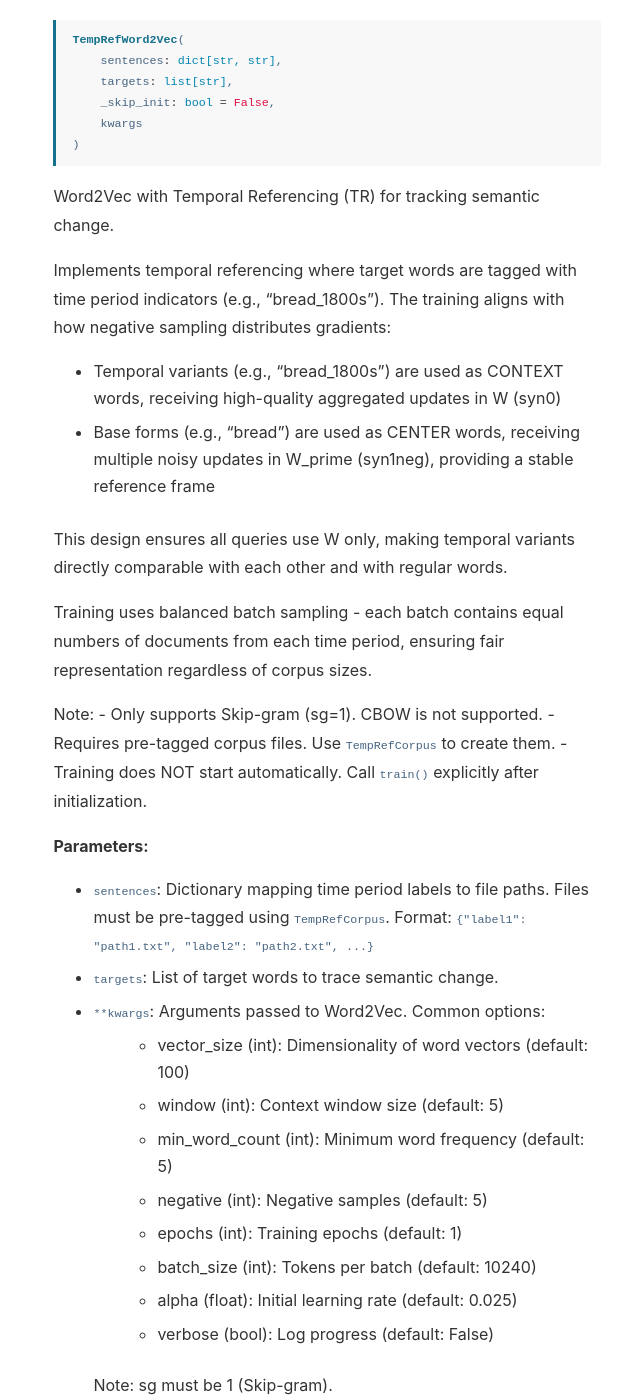
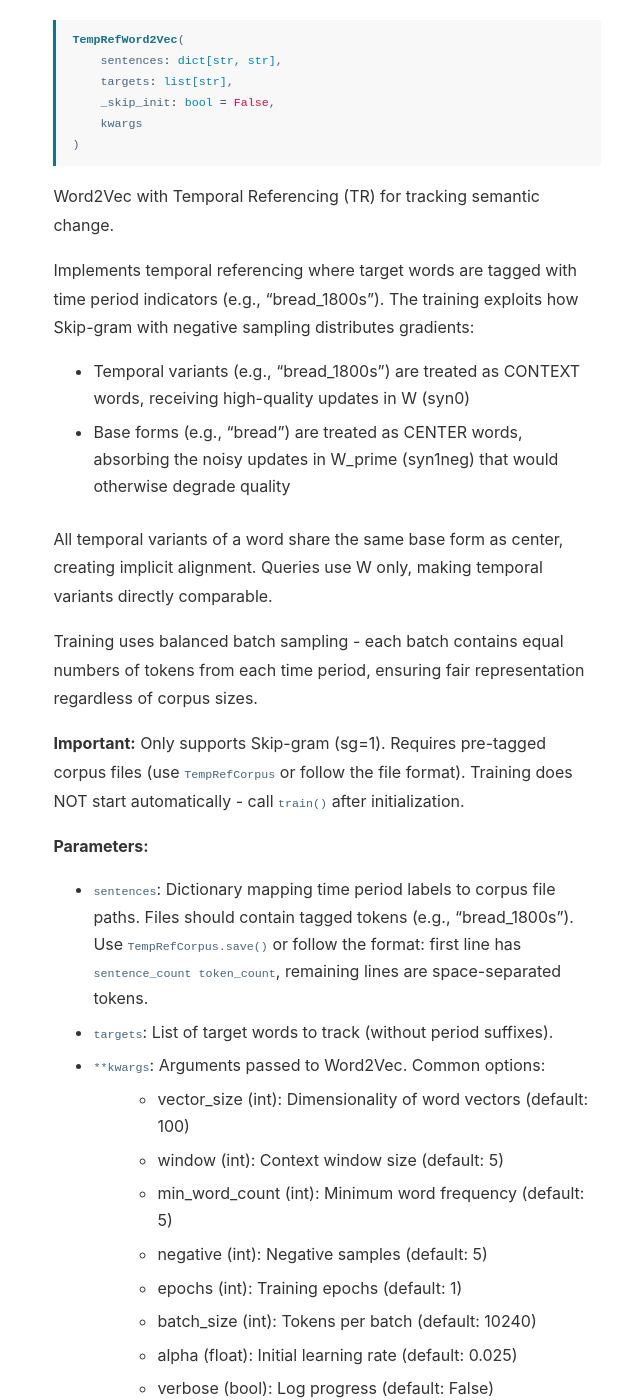
Before and after one commit to mcjkurz/qhchina-web, a Jekyll site: the page built from docs/word_embeddings/index.md, in a window 1280 px wide and 1400 px high, scrolled down 9487 px. Shown: the whole window, without its empty margins (449-1089 px from the left). Built offline with Jekyll 4.4.1, drawn with Linux system fonts in a browser that asks for light colours; some of the changed text lies outside the part shown.

Commit message:
Update API docs

````diff
--- a/_config.yml
+++ b/_config.yml
@@ -60,4 +60,4 @@ goatcounter_code: qhchina # This will create the URL qhchina.goatcounter.com
 github: [metadata]
 
 # Cache busting version (auto-updated by make_docs.py)
-cache_version: 20260222162804
+cache_version: 20260222163309
--- a/docs/word_embeddings/index.md
+++ b/docs/word_embeddings/index.md
@@ -401,32 +401,32 @@ for sentence in reader:
 Word2Vec with Temporal Referencing (TR) for tracking semantic change.
 
 Implements temporal referencing where target words are tagged with time period
-indicators (e.g., "bread_1800s"). The training aligns with how negative sampling
-distributes gradients:
+indicators (e.g., "bread_1800s"). The training exploits how Skip-gram with
+negative sampling distributes gradients:
 
-- Temporal variants (e.g., "bread_1800s") are used as CONTEXT words, receiving
-  high-quality aggregated updates in W (syn0)
-- Base forms (e.g., "bread") are used as CENTER words, receiving multiple noisy
-  updates in W_prime (syn1neg), providing a stable reference frame
+- Temporal variants (e.g., "bread_1800s") are treated as CONTEXT words,
+  receiving high-quality updates in W (syn0)
+- Base forms (e.g., "bread") are treated as CENTER words, absorbing the
+  noisy updates in W_prime (syn1neg) that would otherwise degrade quality
 
-This design ensures all queries use W only, making temporal variants directly
-comparable with each other and with regular words.
+All temporal variants of a word share the same base form as center, creating
+implicit alignment. Queries use W only, making temporal variants directly
+comparable.
 
 Training uses balanced batch sampling - each batch contains equal numbers of
-documents from each time period, ensuring fair representation regardless of
+tokens from each time period, ensuring fair representation regardless of
 corpus sizes.
 
-Note:
-    - Only supports Skip-gram (sg=1). CBOW is not supported.
-    - Requires pre-tagged corpus files. Use `TempRefCorpus` to create them.
-    - Training does NOT start automatically. Call `train()` explicitly after
-      initialization.
+**Important:** Only supports Skip-gram (sg=1). Requires pre-tagged corpus files
+(use `TempRefCorpus` or follow the file format). Training does NOT start
+automatically - call `train()` after initialization.
 
 **Parameters:**
-- `sentences`: Dictionary mapping time period labels to file paths.
-  Files must be pre-tagged using ``TempRefCorpus``.
-  Format: ``{"label1": "path1.txt", "label2": "path2.txt", ...}``
-- `targets`: List of target words to trace semantic change.
+- `sentences`: Dictionary mapping time period labels to corpus file paths.
+  Files should contain tagged tokens (e.g., "bread_1800s"). Use
+  ``TempRefCorpus.save()`` or follow the format: first line has
+  ``sentence_count token_count``, remaining lines are space-separated tokens.
+- `targets`: List of target words to track (without period suffixes).
 - `**kwargs`: Arguments passed to Word2Vec. Common options:
   - vector_size (int): Dimensionality of word vectors (default: 100)
   - window (int): Context window size (default: 5)
@@ -436,8 +436,6 @@ Note:
   - batch_size (int): Tokens per batch (default: 10240)
   - alpha (float): Initial learning rate (default: 0.025)
   - verbose (bool): Log progress (default: False)
-
-  Note: sg must be 1 (Skip-gram).
 
 **Example:**
 ```python
@@ -455,23 +453,20 @@ corpus2 = TempRefCorpus(label="1900s", targets=targets)
 corpus2.add_many(sentences_1900s)
 corpus2.save("1900s.txt")
 
-# Step 2: Initialize the model
+# Step 2: Initialize and train
 model = TempRefWord2Vec(
     sentences={"1800s": "1800s.txt", "1900s": "1900s.txt"},
     targets=targets,
     vector_size=100,
-    sg=1
 )
-
-# Step 3: Train the model (explicit call required)
 model.train()
 
-# Step 4: Analyze semantic change
-model.most_similar("bread_1800s")  # Words similar to "bread" in 1800s
-model.most_similar("bread_1900s")  # Words similar to "bread" in 1900s
+# Step 3: Analyze semantic change
+model.most_similar("bread_1800s")
+model.most_similar("bread_1900s")
 ```
 
-<h4 id="temprefword2vec-build_vocab">qhchina.analytics.tempref_word2vec.TempRefWord2Vec.build_vocab() <a href="https://github.com/mcjkurz/qhchina/blob/main/qhchina/analytics/tempref_word2vec.py#L195" class="source-link" title="View source on GitHub">[source]</a></h4>
+<h4 id="temprefword2vec-build_vocab">qhchina.analytics.tempref_word2vec.TempRefWord2Vec.build_vocab() <a href="https://github.com/mcjkurz/qhchina/blob/main/qhchina/analytics/tempref_word2vec.py#L191" class="source-link" title="View source on GitHub">[source]</a></h4>
 
 <pre class="signature"><code><span class="sig-name">build_vocab</span>(<span class="sig-param">sentences</span><span class="sig-punct">:</span> <span class="sig-type">collections.abc.Iterable[list[str]] | None</span> <span class="sig-punct">=</span> <span class="sig-default">None</span>)</code></pre>
 
@@ -483,7 +478,7 @@ in a single pass through the files, then adds temporal base words.
 **Parameters:**
 - `sentences`: Ignored for TempRefWord2Vec. Uses internal file readers instead.
 
-<h4 id="temprefword2vec-calculate_semantic_change">qhchina.analytics.tempref_word2vec.TempRefWord2Vec.calculate_semantic_change() <a href="https://github.com/mcjkurz/qhchina/blob/main/qhchina/analytics/tempref_word2vec.py#L534" class="source-link" title="View source on GitHub">[source]</a></h4>
+<h4 id="temprefword2vec-calculate_semantic_change">qhchina.analytics.tempref_word2vec.TempRefWord2Vec.calculate_semantic_change() <a href="https://github.com/mcjkurz/qhchina/blob/main/qhchina/analytics/tempref_word2vec.py#L530" class="source-link" title="View source on GitHub">[source]</a></h4>
 
 <pre class="signature"><code><span class="sig-name">calculate_semantic_change</span>(<span class="sig-param">target_word</span><span class="sig-punct">:</span> <span class="sig-type">str</span>, <span class="sig-param">labels</span><span class="sig-punct">:</span> <span class="sig-type">list[str] | None</span> <span class="sig-punct">=</span> <span class="sig-default">None</span>)</code></pre>
 
@@ -507,7 +502,7 @@ for transition, word_changes in changes.items():
     print("Words moved away:", word_changes[-5:])   # Top 5 decreases
 ```
 
-<h4 id="temprefword2vec-get_available_targets">qhchina.analytics.tempref_word2vec.TempRefWord2Vec.get_available_targets() <a href="https://github.com/mcjkurz/qhchina/blob/main/qhchina/analytics/tempref_word2vec.py#L606" class="source-link" title="View source on GitHub">[source]</a></h4>
+<h4 id="temprefword2vec-get_available_targets">qhchina.analytics.tempref_word2vec.TempRefWord2Vec.get_available_targets() <a href="https://github.com/mcjkurz/qhchina/blob/main/qhchina/analytics/tempref_word2vec.py#L602" class="source-link" title="View source on GitHub">[source]</a></h4>
 
 <pre class="signature"><code><span class="sig-name">get_available_targets</span>()</code></pre>
 
@@ -516,7 +511,7 @@ Get the list of target words available for semantic change analysis.
 **Returns:**
 List of target words that were specified during model initialization.
 
-<h4 id="temprefword2vec-get_period_vocab_counts">qhchina.analytics.tempref_word2vec.TempRefWord2Vec.get_period_vocab_counts() <a href="https://github.com/mcjkurz/qhchina/blob/main/qhchina/analytics/tempref_word2vec.py#L624" class="source-link" title="View source on GitHub">[source]</a></h4>
+<h4 id="temprefword2vec-get_period_vocab_counts">qhchina.analytics.tempref_word2vec.TempRefWord2Vec.get_period_vocab_counts() <a href="https://github.com/mcjkurz/qhchina/blob/main/qhchina/analytics/tempref_word2vec.py#L620" class="source-link" title="View source on GitHub">[source]</a></h4>
 
 <pre class="signature"><code><span class="sig-name">get_period_vocab_counts</span>(<span class="sig-param">period</span><span class="sig-punct">:</span> <span class="sig-type">str | None</span> <span class="sig-punct">=</span> <span class="sig-default">None</span>)</code></pre>
 
@@ -532,7 +527,7 @@ If period is specified: Counter object for that specific period.
 **Raises:**
 - `ValueError`: If the specified period is not found in the model.
 
-<h4 id="temprefword2vec-get_time_labels">qhchina.analytics.tempref_word2vec.TempRefWord2Vec.get_time_labels() <a href="https://github.com/mcjkurz/qhchina/blob/main/qhchina/analytics/tempref_word2vec.py#L615" class="source-link" title="View source on GitHub">[source]</a></h4>
+<h4 id="temprefword2vec-get_time_labels">qhchina.analytics.tempref_word2vec.TempRefWord2Vec.get_time_labels() <a href="https://github.com/mcjkurz/qhchina/blob/main/qhchina/analytics/tempref_word2vec.py#L611" class="source-link" title="View source on GitHub">[source]</a></h4>
 
 <pre class="signature"><code><span class="sig-name">get_time_labels</span>()</code></pre>
 
@@ -541,7 +536,7 @@ Get the list of time period labels used in the model.
 **Returns:**
 List of time period labels that were specified during model initialization.
 
-<h4 id="temprefword2vec-load">qhchina.analytics.tempref_word2vec.TempRefWord2Vec.load() <a href="https://github.com/mcjkurz/qhchina/blob/main/qhchina/analytics/tempref_word2vec.py#L708" class="source-link" title="View source on GitHub">[source]</a></h4>
+<h4 id="temprefword2vec-load">qhchina.analytics.tempref_word2vec.TempRefWord2Vec.load() <a href="https://github.com/mcjkurz/qhchina/blob/main/qhchina/analytics/tempref_word2vec.py#L704" class="source-link" title="View source on GitHub">[source]</a></h4>
 
 <pre class="signature"><code><span class="sig-name">load</span>(<span class="sig-param">path</span><span class="sig-punct">:</span> <span class="sig-type">str</span>)</code></pre>
 
@@ -562,7 +557,7 @@ restored.
 **Raises:**
 - `ValueError`: If the file doesn't contain TempRefWord2Vec data.
 
-<h4 id="temprefword2vec-most_similar">qhchina.analytics.tempref_word2vec.TempRefWord2Vec.most_similar() <a href="https://github.com/mcjkurz/qhchina/blob/main/qhchina/analytics/tempref_word2vec.py#L440" class="source-link" title="View source on GitHub">[source]</a></h4>
+<h4 id="temprefword2vec-most_similar">qhchina.analytics.tempref_word2vec.TempRefWord2Vec.most_similar() <a href="https://github.com/mcjkurz/qhchina/blob/main/qhchina/analytics/tempref_word2vec.py#L436" class="source-link" title="View source on GitHub">[source]</a></h4>
 
 <pre class="signature"><code><span class="sig-name">most_similar</span>(<span class="sig-param">word</span><span class="sig-punct">:</span> <span class="sig-type">str</span>, <span class="sig-param">topn</span><span class="sig-punct">:</span> <span class="sig-type">int</span> <span class="sig-punct">=</span> <span class="sig-default">10</span>, <span class="sig-param">cross_space</span><span class="sig-punct">:</span> <span class="sig-type">bool</span> <span class="sig-punct">=</span> <span class="sig-default">False</span>)</code></pre>
 
@@ -593,7 +588,7 @@ predicted by word_1900?).
 **Returns:**
 List of (word, similarity) tuples sorted by descending similarity.
 
-<h4 id="temprefword2vec-save">qhchina.analytics.tempref_word2vec.TempRefWord2Vec.save() <a href="https://github.com/mcjkurz/qhchina/blob/main/qhchina/analytics/tempref_word2vec.py#L649" class="source-link" title="View source on GitHub">[source]</a></h4>
+<h4 id="temprefword2vec-save">qhchina.analytics.tempref_word2vec.TempRefWord2Vec.save() <a href="https://github.com/mcjkurz/qhchina/blob/main/qhchina/analytics/tempref_word2vec.py#L645" class="source-link" title="View source on GitHub">[source]</a></h4>
 
 <pre class="signature"><code><span class="sig-name">save</span>(<span class="sig-param">path</span><span class="sig-punct">:</span> <span class="sig-type">str</span>)</code></pre>
 
@@ -610,7 +605,7 @@ Note: The combined corpus is NOT saved to reduce file size.
 **Parameters:**
 - `path` (str): Path to save the model file.
 
-<h4 id="temprefword2vec-similarity">qhchina.analytics.tempref_word2vec.TempRefWord2Vec.similarity() <a href="https://github.com/mcjkurz/qhchina/blob/main/qhchina/analytics/tempref_word2vec.py#L493" class="source-link" title="View source on GitHub">[source]</a></h4>
+<h4 id="temprefword2vec-similarity">qhchina.analytics.tempref_word2vec.TempRefWord2Vec.similarity() <a href="https://github.com/mcjkurz/qhchina/blob/main/qhchina/analytics/tempref_word2vec.py#L489" class="source-link" title="View source on GitHub">[source]</a></h4>
 
 <pre class="signature"><code><span class="sig-name">similarity</span>(<span class="sig-param">word1</span><span class="sig-punct">:</span> <span class="sig-type">str</span>, <span class="sig-param">word2</span><span class="sig-punct">:</span> <span class="sig-type">str</span>, <span class="sig-param">cross_space</span><span class="sig-punct">:</span> <span class="sig-type">bool</span> <span class="sig-punct">=</span> <span class="sig-default">False</span>)</code></pre>
 
@@ -635,7 +630,7 @@ Cosine similarity score between -1 and 1.
 **Raises:**
 - `KeyError`: If either word is not in vocabulary.
 
-<h4 id="temprefword2vec-train">qhchina.analytics.tempref_word2vec.TempRefWord2Vec.train() <a href="https://github.com/mcjkurz/qhchina/blob/main/qhchina/analytics/tempref_word2vec.py#L405" class="source-link" title="View source on GitHub">[source]</a></h4>
+<h4 id="temprefword2vec-train">qhchina.analytics.tempref_word2vec.TempRefWord2Vec.train() <a href="https://github.com/mcjkurz/qhchina/blob/main/qhchina/analytics/tempref_word2vec.py#L401" class="source-link" title="View source on GitHub">[source]</a></h4>
 
 <pre class="signature"><code><span class="sig-name">train</span>()</code></pre>
 
````
